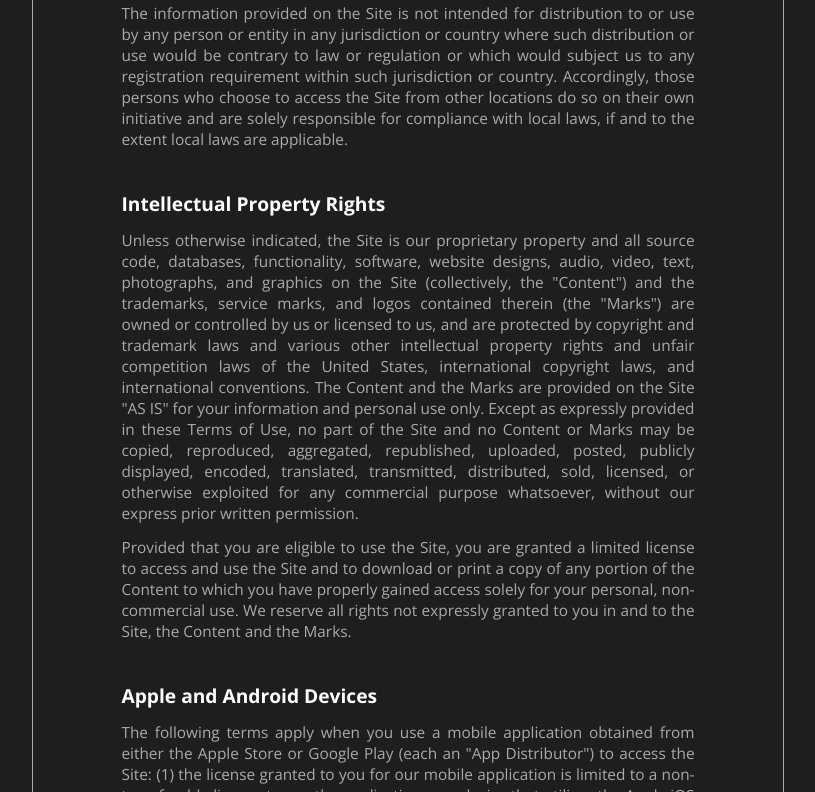
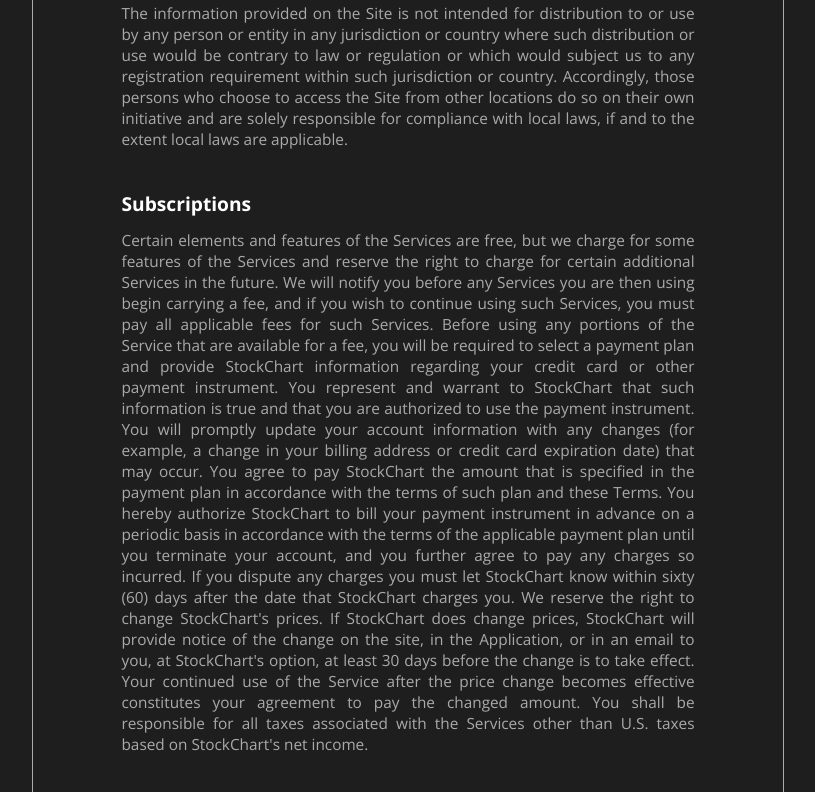
Before and after one commit to stockchartsapp/stockchartsapp.github.io, a plain HTML site: page termsOfUse.html in a window 1280 px wide. Shown: the part 893-1685 px from the top of the page, without its empty margins (232-1047 px from the left). Drawn offline with nearby package versions, Linux system fonts and the light colour scheme.

Commit message:
Added subscription

```diff
--- a/termsOfUse.html
+++ b/termsOfUse.html
@@ -37,6 +37,32 @@
                 which would subject us to any registration requirement within such jurisdiction or country. Accordingly,
                 those persons who choose to access the Site from other locations do so on their own initiative and are
                 solely responsible for compliance with local laws, if and to the extent local laws are applicable.</p>
+        </div>
+        <div>
+            <h3>Subscriptions</h3>
+            <p>Certain elements and features of the Services are free, but we charge for some features of the Services
+                and reserve the right to charge for certain additional Services in the future. We will notify you before
+                any Services you are then using begin carrying a fee, and if you wish to continue using such Services,
+                you must pay all applicable fees for such Services. Before using any portions of the Service that are
+                available for a fee, you will be required to select a payment plan and provide StockChart information
+                regarding your credit card or other payment instrument. You represent and warrant to StockChart that
+                such
+                information is true and that you are authorized to use the payment instrument. You will promptly update
+                your account information with any changes (for example, a change in your billing address or credit card
+                expiration date) that may occur. You agree to pay StockChart the amount that is specified in the payment
+                plan in accordance with the terms of such plan and these Terms. You hereby authorize StockChart to bill
+                your payment instrument in advance on a periodic basis in accordance with the terms of the applicable
+                payment plan until you terminate your account, and you further agree to pay any charges so incurred. If
+                you dispute any charges you must let StockChart know within sixty (60) days after the date that
+                StockChart
+                charges you. We reserve the right to change StockChart's prices. If StockChart does change prices,
+                StockChart
+                will provide notice of the change on the site, in the Application, or in an email to you, at
+                StockChart's
+                option, at least 30 days before the change is to take effect. Your continued use of the Service after
+                the price change becomes effective constitutes your agreement to pay the changed amount. You shall be
+                responsible for all taxes associated with the Services other than U.S. taxes based on StockChart's net
+                income.</p>
         </div>
         <div>
             <h3>Intellectual Property Rights</h3>
@@ -116,10 +142,10 @@
             </ul>
         </div>
         <div>
-            <p>Last revisted on July 14, 2021</p>
+            <p>Last revisted on May 25, 2022</p>
         </div>
     </section>
     <footer>
-        <p id="copyright">&copy; 2021</p>
+        <p id="copyright">&copy; 2022</p>
     </footer>
 </body>
```
